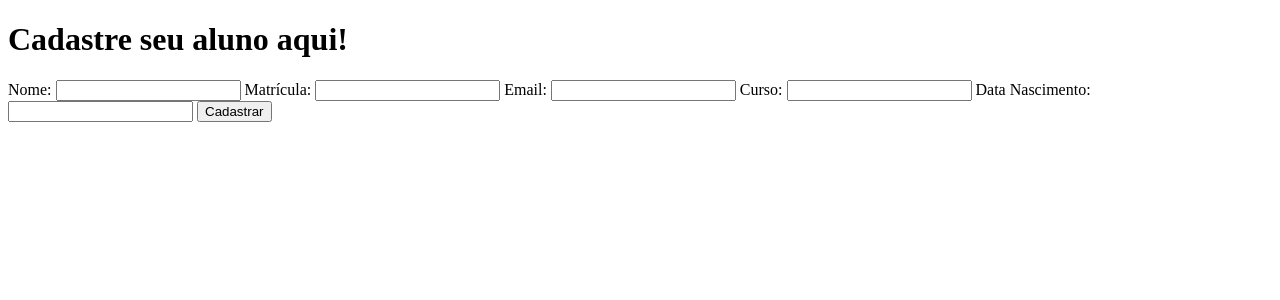
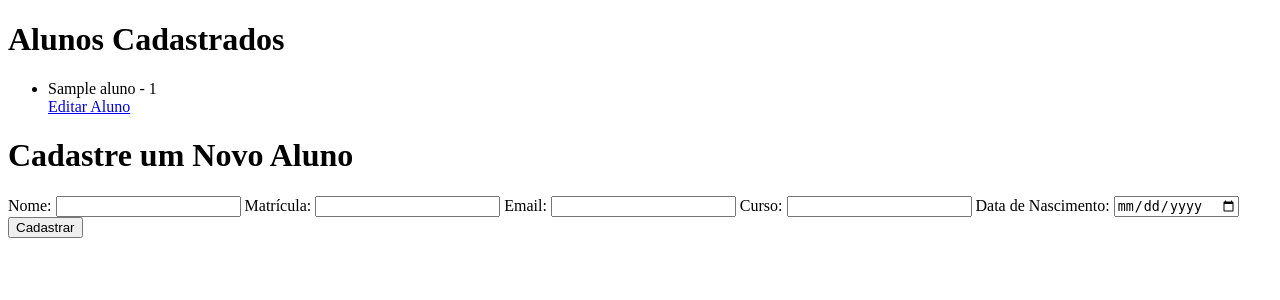
Before and after one commit to camille-eloah/monitoramento-de-atividades, a Flask app: page /cad_aluno in a window 1280 px wide. Shown: the top 300 px of the page. Run offline with Flask 3, Linux system fonts and the light colour scheme; tables that the repository leaves empty hold one stand-in row (values such as "Sample post").

Commit message:
Desenvolvendo as rotas principais...

```diff
--- a/app/routes.py
+++ b/app/routes.py
@@ -3,36 +3,134 @@ from flask_login import LoginManager, current_user, login_required, login_user,
 from app import app, get_db_connection
 from werkzeug.security import generate_password_hash, check_password_hash
 
+from pymysql.err import IntegrityError
+
 @app.route('/')
 def index():
     return render_template('index.html')
 
+def executar_query(query, params=None):
+    connection = get_db_connection()
+    try:
+        with connection.cursor() as cursor:
+            cursor.execute(query, params)
+            connection.commit()
+    finally:
+        connection.close()
+
 @app.route('/cad_aluno', methods=['POST', 'GET'])
 def cad_aluno():
-    if request.method== "POST":
+    connection = get_db_connection()
+    alunos = []
+
+    with connection.cursor() as cursor:
+        cursor.execute("""
+        SELECT * FROM tb_alunos
+        """)
+        alunos = cursor.fetchall()
+
+    if request.method == "POST":
         nome = request.form['nome']
         matricula = request.form['matricula']
         email = request.form['email']
         curso = request.form['curso']
         data_nasc = request.form['data_nasc']
 
-        connection = get_db_connection()
-        with connection.cursor() as cursor:
-            cursor.execute('INSERT INTO tb_alunos (alu_nome, alu_matricula,alu_email,alu_curso,alu_data_nasc) VALUES (%s,%s,%s,%s,%s)', (nome, matricula,email,curso,data_nasc))
-            cursor.execute('SELECT * FROM tb_alunos')
-            connection.commit()
-        connection.close()
+        query = """
+        INSERT INTO tb_alunos (alu_nome, alu_matricula, alu_email, alu_curso, alu_data_nasc)
+        VALUES (%s, %s, %s, %s, %s)
+        """
+        try:
+            executar_query(query, (nome, matricula, email, curso, data_nasc))
+        except IntegrityError as e:
+            if "Duplicate entry" in str(e):
+                mensagem_erro = "Erro: Matrícula ou e-mail já cadastrados no sistema."
+            else:
+                mensagem_erro = "Erro ao cadastrar aluno. Tente novamente mais tarde."
 
-    return render_template('alunos/cad_aluno.html')
+            connection.close()
+            return render_template('alunos/cad_aluno.html', alunos=alunos, mensagem_erro=mensagem_erro)
+
+    connection.close()
+    return render_template('alunos/cad_aluno.html', alunos=alunos)
+
+
+@app.route('/edit_aluno/<int:alu_matricula>', methods=['POST', 'GET'])
+def edit_aluno(alu_matricula):
+    connection = get_db_connection()
+
+    with connection.cursor() as cursor:
+            cursor.execute("""
+            SELECT * from tb_alunos WHERE alu_matricula = "%s"
+            """, (alu_matricula,))
+            aluno = cursor.fetchone()
+
+    if request.method == 'POST':
+        novo_nome = request.form['nome']
+        nova_matricula = request.form.get('matricula')
+        novo_email = request.form['email']
+        novo_curso = request.form['curso']
+        nova_data_nasc = request.form['data_nasc']
+
+        query = """
+        UPDATE tb_alunos
+        SET alu_nome = %s, alu_matricula = %s, alu_email = %s, alu_curso = %s, alu_data_nasc = %s
+        WHERE alu_matricula = %s
+        """
+        executar_query(query, (novo_nome, nova_matricula, novo_email, novo_curso, nova_data_nasc, alu_matricula))
+
+        return redirect('/cad_aluno')
+
+    connection.close()
+
+    return render_template('alunos/edit_aluno.html', aluno=aluno)
 
 @app.route('/cad_disciplinas', methods=['POST', 'GET'])
 def cad_disciplinas():
+    connection = get_db_connection()
+
     if request.method== "POST":
         nome = request.form['nome']
         prof_responsavel = request.form['prof_responsavel']
         carga_hr = request.form['carga_hr']
 
+        query = """
+        INSERT INTO tb_disciplinas (dis_nome, dis_prof_responsavel, dis_carga_hr)
+        VALUES (%s, %s, %s)
+        """
+        executar_query(query, (nome, prof_responsavel, carga_hr))
+
     return render_template('disciplinas/cad_disciplinas.html')
+
+#Editar Disciplinas
+@app.route('/edit_disciplinas/<string:dis_nome>', methods=['POST', 'GET'])
+def edit_disciplinas(dis_nome):
+    connection = get_db_connection()
+
+    with connection.cursor() as cursor:
+            cursor.execute("""
+            SELECT * from tb_disciplinas WHERE dis_nome = "%s"
+            """, (dis_nome,))
+            disciplina = cursor.fetchone()
+
+    if request.method == 'POST':
+        novo_nome = request.form['nome']
+        nova_prof_responsavel = request.form.get['prof_responsavel']
+        novo_carga_hr = request.form['carga_hr']
+
+        query = """
+        UPDATE tb_disciplinas
+        SET dis_nome = %s, dis_prof_responsavel = %s, d s_carga_hr= %s
+        WHERE dis_nome = %s
+        """
+        executar_query(query, (novo_nome, nova_prof_responsavel, novo_carga_hr))
+
+        return redirect('/cad_disciplinas')
+
+    connection.close()
+
+    return render_template('disciplinas/edit_disciplina.html', disciplina = disciplina)
+
 
 @app.route('/cad_atividades', methods=['POST', 'GET'])
 def cad_atividades():
--- a/app/templates/alunos/cad_aluno.html
+++ b/app/templates/alunos/cad_aluno.html
@@ -4,21 +4,63 @@
     <meta charset="UTF-8">
     <meta name="viewport" content="width=device-width, initial-scale=1.0">
     <title>Cadastrar Aluno</title>
+
+    <style>
+        .error-message {
+            color: red;
+            margin-bottom: 15px;
+            font-weight: bold;
+        }
+    </style>
+    </style>
 </head>
+
 <body>
-    <h1>Cadastre seu aluno aqui!</h1>
-    <form action="{{url_for('cad_aluno')}}" method="post">
-        <label for="">Nome:</label>
-        <input type="text" name="nome">
-        <label for="">Matrícula:</label>
-        <input type="number" name="matricula">
-        <label for="">Email:</label>
-        <input type="text" name="email">
-        <label for="">Curso:</label>
-        <input type="text" name="curso">
-        <label for="">Data Nascimento:</label>
-        <input type="datetime" name="data_nasc">
+
+    <h1>Alunos Cadastrados</h1>
+
+    {% if alunos %}
+    <ul>
+        {% for aluno in alunos %}
+            <li>
+                {{ aluno.alu_nome }} - {{ aluno.alu_matricula }}
+                <br>
+                <a href="/edit_aluno/{{ aluno.alu_matricula }}">Editar Aluno</a>
+            </li>
+        {% endfor %}
+    </ul>
+    {% else %}
+    <p>Nenhum aluno cadastrado ainda.</p>
+    {% endif %}
+
+    <h1>Cadastre um Novo Aluno</h1>
+
+    <!-- Exibição de mensagem de erro -->
+    {% if mensagem_erro %}
+    <div class="error-message">
+        {{ mensagem_erro }}
+    </div>
+    {% endif %}
+
+    <form action="{{ url_for('cad_aluno') }}" method="post">
+        <label for="nome">Nome:</label>
+        <input type="text" id="nome" name="nome" required>
+
+        <label for="matricula">Matrícula:</label>
+        <input type="number" id="matricula" name="matricula" required>
+
+        <label for="email">Email:</label>
+        <input type="email" id="email" name="email" required>
+
+        <label for="curso">Curso:</label>
+        <input type="text" id="curso" name="curso" required>
+
+        <label for="data_nasc">Data de Nascimento:</label>
+        <input type="date" id="data_nasc" name="data_nasc" required>
+
+        <br>
         <button type="submit">Cadastrar</button>
     </form>
+
 </body>
 </html>
```
Also changed, not shown: app/models.py (+8 -8 lines), app/templates/alunos/edit_aluno.html (+27 -0 lines), app/templates/disciplinas/edit_disciplina.html (+21 -0 lines), app/templates/frequencia/gestao_freq.html (+6 -2 lines).
